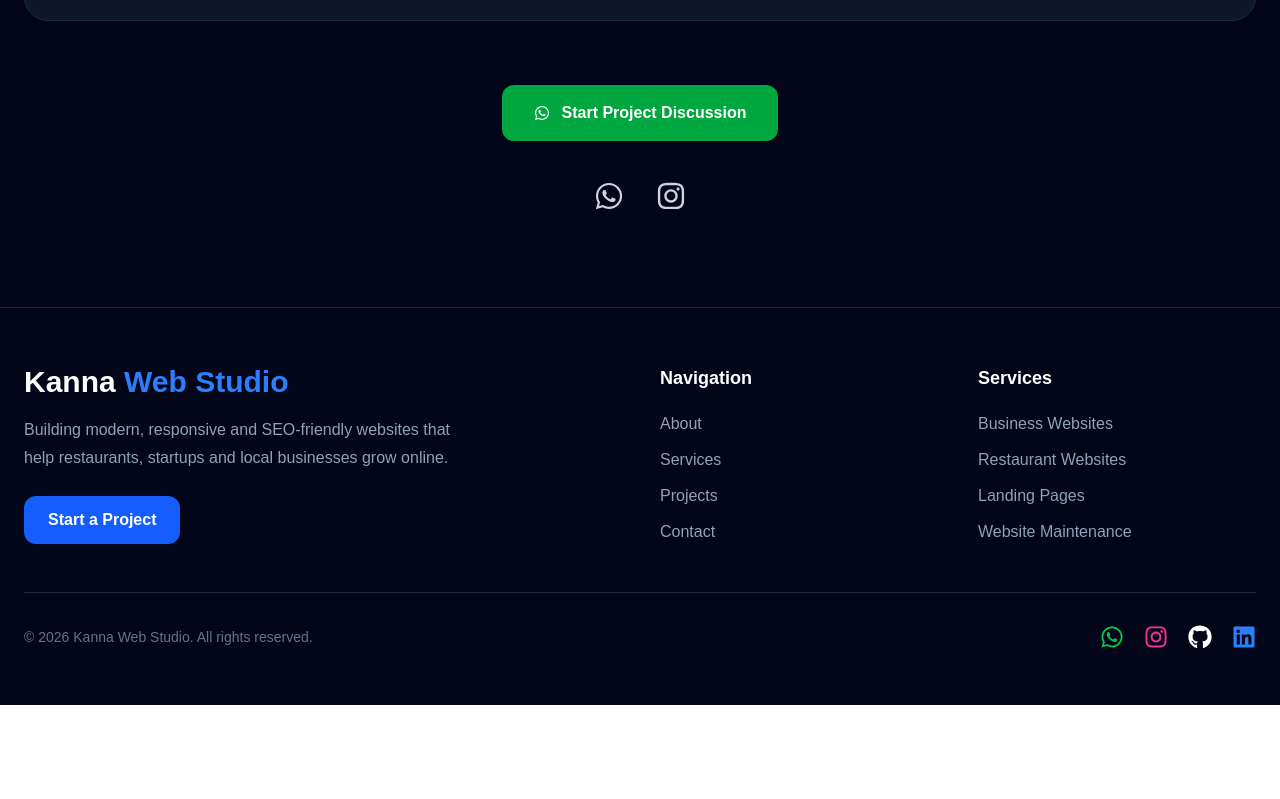
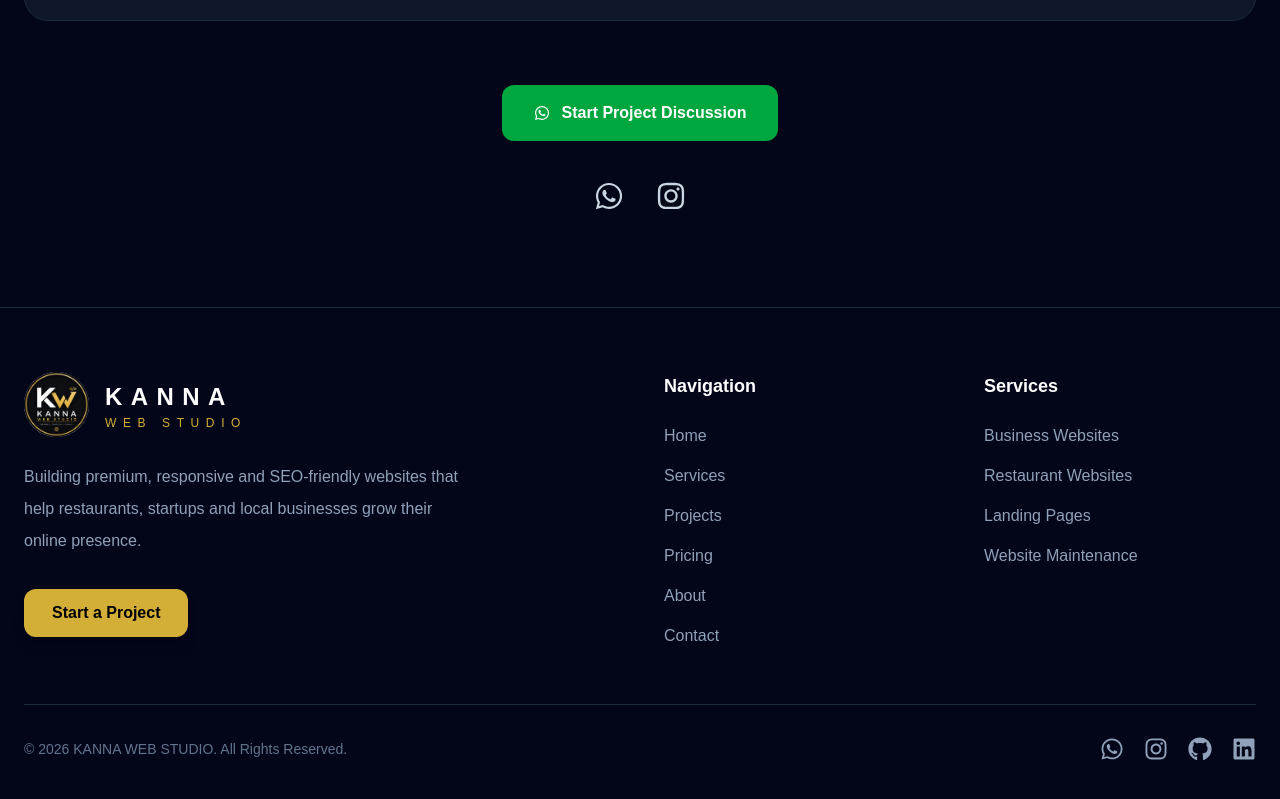
Before and after one commit to Kannashiva/kanna-web-studio, a Next.js app: page / in a window 1280 px wide. Shown: the part 9026-9825 px from the top of the page. Before the commit the page ends 9731 px from the top, so only its background shows below. Built offline with nearby package versions, Linux system fonts and the light colour scheme.

Commit message:
Update footer design

```diff
--- a/components/Footer.tsx
+++ b/components/Footer.tsx
@@ -1,3 +1,4 @@
+import Image from "next/image";
 import Link from "next/link";
 import {
   FaWhatsapp,
@@ -6,204 +7,258 @@ import {
   FaLinkedin,
 } from "react-icons/fa";
 
-
 export default function Footer() {
   return (
     <footer className="border-t border-slate-800 bg-slate-950">
+      <div className="max-w-7xl mx-auto px-6 py-16">
 
-      <div className="max-w-7xl mx-auto px-6 py-14">
-
-
-        <div className="grid gap-10 md:grid-cols-4">
-
+        <div className="grid gap-12 md:grid-cols-4">
 
           {/* Brand */}
 
           <div className="md:col-span-2">
 
-            <h2 className="text-3xl font-bold text-white">
-              Kanna
-              <span className="text-blue-500">
-                {" "}Web Studio
-              </span>
-            </h2>
+            <Link
+              href="/"
+              className="flex items-center gap-4"
+            >
+              <Image
+                src="/Logo.png"
+                alt="Kanna Web Studio"
+                width={65}
+                height={65}
+                className="rounded-full"
+              />
 
+              <div className="leading-none">
 
-            <p className="mt-4 max-w-md text-slate-400 leading-7">
-              Building modern, responsive and SEO-friendly websites
+                <h2
+                  className="
+                  text-white
+                  text-2xl
+                  font-extrabold
+                  uppercase
+                  tracking-[0.35em]
+                  "
+                >
+                  KANNA
+                </h2>
+
+                <p
+                  className="
+                  mt-1
+                  text-[12px]
+                  uppercase
+                  tracking-[0.55em]
+                  text-[#D4AF37]
+                  "
+                >
+                  WEB STUDIO
+                </p>
+
+              </div>
+
+            </Link>
+
+            <p className="mt-6 max-w-md leading-8 text-slate-400">
+              Building premium, responsive and SEO-friendly websites
               that help restaurants, startups and local businesses
-              grow online.
+              grow their online presence.
             </p>
-
 
             <Link
               href="#contact"
               className="
               inline-block
-              mt-6
+              mt-8
               rounded-xl
-              bg-blue-600
-              px-6
+              bg-[#D4AF37]
+              px-7
               py-3
-              text-white
               font-semibold
-              hover:bg-blue-700
+              text-black
+              hover:bg-[#E5C158]
               transition
+              shadow-lg
               "
             >
               Start a Project
             </Link>
 
-
           </div>
-
-
 
           {/* Navigation */}
 
           <div>
 
-            <h3 className="text-lg font-semibold text-white">
+            <h3 className="text-lg font-bold text-white">
               Navigation
             </h3>
 
+            <div className="mt-6 space-y-4">
 
-            <div className="mt-5 space-y-3 text-slate-400">
+              <Link
+                href="#home"
+                className="block text-slate-400 hover:text-[#D4AF37] transition"
+              >
+                Home
+              </Link>
 
+              <Link
+                href="#services"
+                className="block text-slate-400 hover:text-[#D4AF37] transition"
+              >
+                Services
+              </Link>
+
+              <Link
+                href="#projects"
+                className="block text-slate-400 hover:text-[#D4AF37] transition"
+              >
+                Projects
+              </Link>
+
+              <Link
+                href="#pricing"
+                className="block text-slate-400 hover:text-[#D4AF37] transition"
+              >
+                Pricing
+              </Link>
 
               <Link
                 href="#about"
-                className="block hover:text-blue-400 transition"
+                className="block text-slate-400 hover:text-[#D4AF37] transition"
               >
                 About
               </Link>
 
-
-              <Link
-                href="#services"
-                className="block hover:text-blue-400 transition"
-              >
-                Services
-              </Link>
-
-
-              <Link
-                href="#projects"
-                className="block hover:text-blue-400 transition"
-              >
-                Projects
-              </Link>
-
-
               <Link
                 href="#contact"
-                className="block hover:text-blue-400 transition"
+                className="block text-slate-400 hover:text-[#D4AF37] transition"
               >
                 Contact
               </Link>
-
 
             </div>
 
           </div>
 
-
-
-
           {/* Services */}
 
           <div>
 
-            <h3 className="text-lg font-semibold text-white">
+            <h3 className="text-lg font-bold text-white">
               Services
             </h3>
 
+            <div className="mt-6 space-y-4 text-slate-400">
 
-            <div className="mt-5 space-y-3 text-slate-400">
-
-
-              <p>
+              <p className="hover:text-[#D4AF37] transition cursor-default">
                 Business Websites
               </p>
 
-              <p>
+              <p className="hover:text-[#D4AF37] transition cursor-default">
                 Restaurant Websites
               </p>
 
-              <p>
+              <p className="hover:text-[#D4AF37] transition cursor-default">
                 Landing Pages
               </p>
 
-              <p>
+              <p className="hover:text-[#D4AF37] transition cursor-default">
                 Website Maintenance
               </p>
 
-
             </div>
-
 
           </div>
 
-
         </div>
-
-
-
 
         {/* Bottom */}
 
-        <div className="mt-12 border-t border-slate-800 pt-8 flex flex-col md:flex-row items-center justify-between gap-5">
+        <div
+          className="
+          mt-14
+          border-t
+          border-slate-800
+          pt-8
+          flex
+          flex-col
+          md:flex-row
+          items-center
+          justify-between
+          gap-6
+          "
+        >
 
-
-          <p className="text-slate-500 text-sm">
-            © {new Date().getFullYear()} Kanna Web Studio. All rights reserved.
+          <p className="text-sm text-slate-500">
+            © {new Date().getFullYear()} KANNA WEB STUDIO. All Rights Reserved.
           </p>
 
-
-
-          <div className="flex gap-5 text-2xl">
-
+          <div className="flex items-center gap-5 text-2xl">
 
             <a
-              href="#"
-              className="text-green-500 hover:scale-110 transition"
+              href="https://wa.me/918143218054"
+              target="_blank"
+              rel="noopener noreferrer"
+              className="
+              text-slate-400
+              hover:text-[#D4AF37]
+              hover:scale-110
+              transition
+              "
             >
               <FaWhatsapp />
             </a>
 
-
             <a
-              href="#"
-              className="text-pink-500 hover:scale-110 transition"
+              href="https://www.instagram.com/kannawebstudio"
+              target="_blank"
+              rel="noopener noreferrer"
+              className="
+              text-slate-400
+              hover:text-[#D4AF37]
+              hover:scale-110
+              transition
+              "
             >
               <FaInstagram />
             </a>
 
-
             <a
-              href="#"
-              className="text-white hover:scale-110 transition"
+              href="https://github.com/Kannashiva"
+              target="_blank"
+              rel="noopener noreferrer"
+              className="
+              text-slate-400
+              hover:text-[#D4AF37]
+              hover:scale-110
+              transition
+              "
             >
               <FaGithub />
             </a>
 
-
             <a
-              href="#"
-              className="text-blue-500 hover:scale-110 transition"
+              href="https://www.linkedin.com/"
+              target="_blank"
+              rel="noopener noreferrer"
+              className="
+              text-slate-400
+              hover:text-[#D4AF37]
+              hover:scale-110
+              transition
+              "
             >
               <FaLinkedin />
             </a>
 
-
           </div>
-
 
         </div>
 
-
       </div>
-
     </footer>
   );
 }
```
